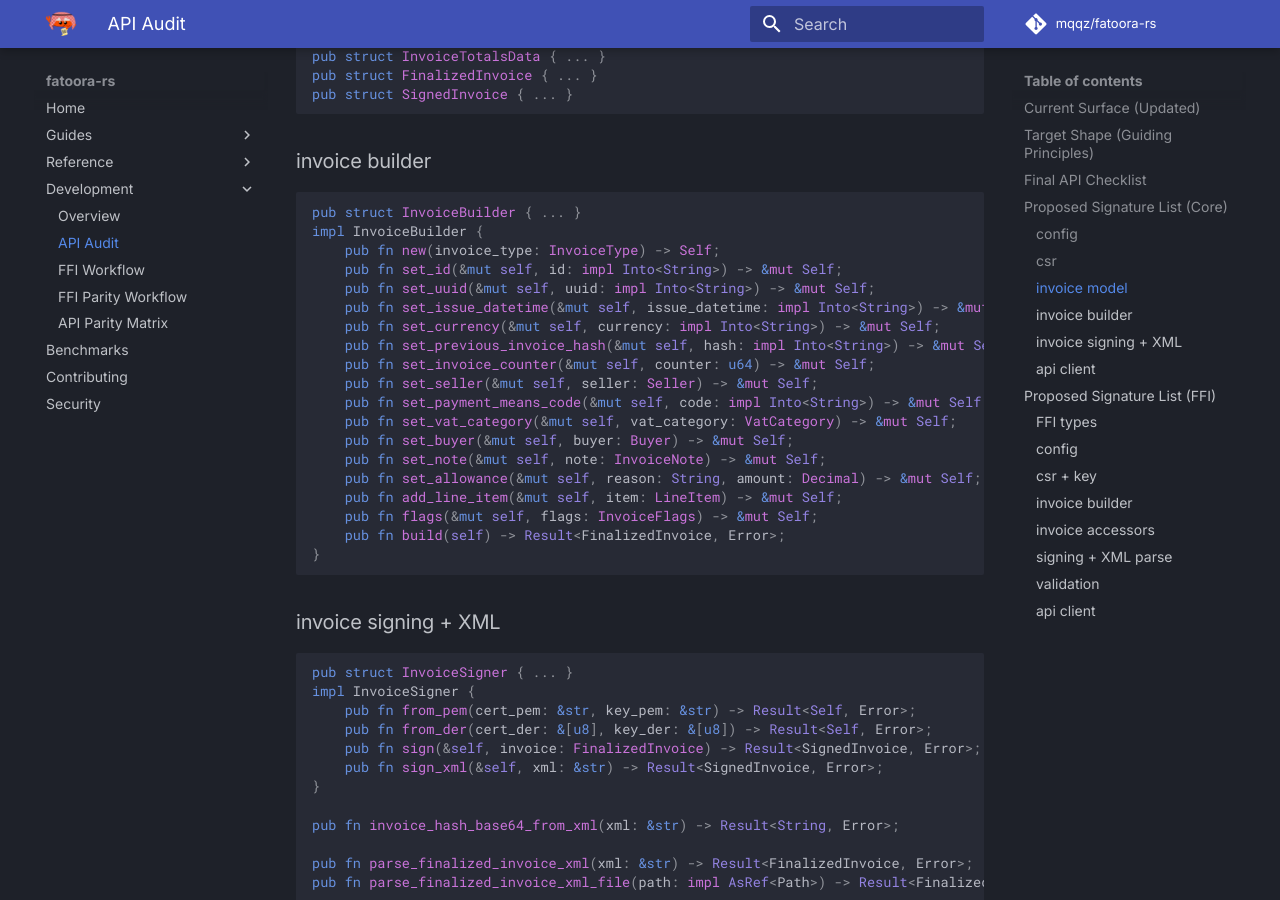
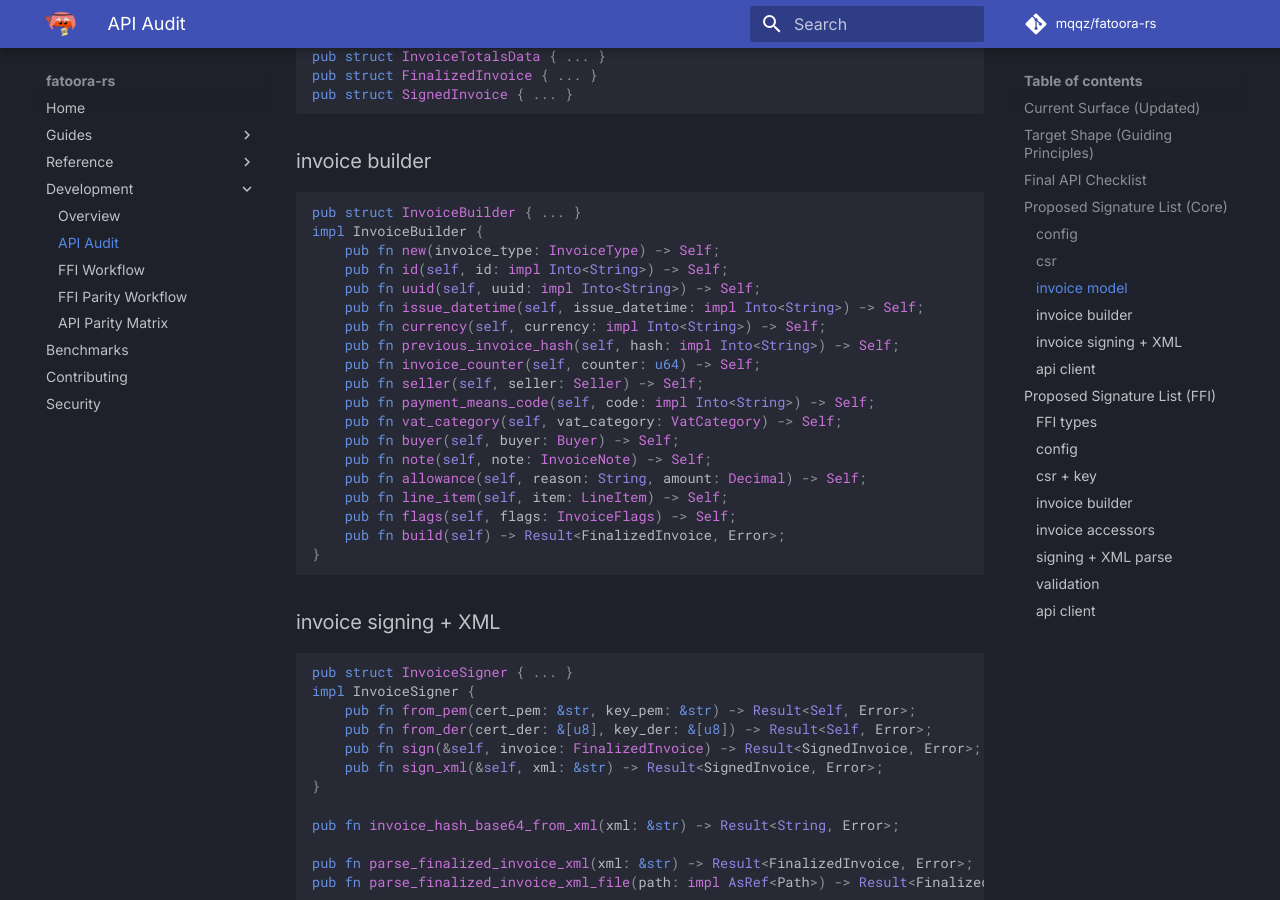
Before and after one commit to mqqz/fatoora-rs, an MkDocs documentation site: the page built from docs/development/api-audit.md, in a window 1280 px wide and 900 px high, scrolled down 3383 px. Built offline with MkDocs 1.6.1 and Material for MkDocs 9.7.7, drawn with Linux system fonts in a browser that asks for light colours; comment, search, counter and statistics services are not loaded.

Commit message:
refactor!: make invoice builders consume configuration
Use bare configuration names and move owned fields into the finalized
invoice. C and Python retain mutable handles through a private adapter;
build still consumes the handle on success or validation failure.

Cover chaining, conditional updates, allocation preservation, and FFI
failure paths. Update the builder reference and existing callers.

Refs #11

````diff
--- a/docs/development/api-audit.md
+++ b/docs/development/api-audit.md
@@ -119,20 +119,20 @@ pub struct SignedInvoice { ... }
 pub struct InvoiceBuilder { ... }
 impl InvoiceBuilder {
     pub fn new(invoice_type: InvoiceType) -> Self;
-    pub fn set_id(&mut self, id: impl Into<String>) -> &mut Self;
-    pub fn set_uuid(&mut self, uuid: impl Into<String>) -> &mut Self;
-    pub fn set_issue_datetime(&mut self, issue_datetime: impl Into<String>) -> &mut Self;
-    pub fn set_currency(&mut self, currency: impl Into<String>) -> &mut Self;
-    pub fn set_previous_invoice_hash(&mut self, hash: impl Into<String>) -> &mut Self;
-    pub fn set_invoice_counter(&mut self, counter: u64) -> &mut Self;
-    pub fn set_seller(&mut self, seller: Seller) -> &mut Self;
-    pub fn set_payment_means_code(&mut self, code: impl Into<String>) -> &mut Self;
-    pub fn set_vat_category(&mut self, vat_category: VatCategory) -> &mut Self;
-    pub fn set_buyer(&mut self, buyer: Buyer) -> &mut Self;
-    pub fn set_note(&mut self, note: InvoiceNote) -> &mut Self;
-    pub fn set_allowance(&mut self, reason: String, amount: Decimal) -> &mut Self;
-    pub fn add_line_item(&mut self, item: LineItem) -> &mut Self;
-    pub fn flags(&mut self, flags: InvoiceFlags) -> &mut Self;
+    pub fn id(self, id: impl Into<String>) -> Self;
+    pub fn uuid(self, uuid: impl Into<String>) -> Self;
+    pub fn issue_datetime(self, issue_datetime: impl Into<String>) -> Self;
+    pub fn currency(self, currency: impl Into<String>) -> Self;
+    pub fn previous_invoice_hash(self, hash: impl Into<String>) -> Self;
+    pub fn invoice_counter(self, counter: u64) -> Self;
+    pub fn seller(self, seller: Seller) -> Self;
+    pub fn payment_means_code(self, code: impl Into<String>) -> Self;
+    pub fn vat_category(self, vat_category: VatCategory) -> Self;
+    pub fn buyer(self, buyer: Buyer) -> Self;
+    pub fn note(self, note: InvoiceNote) -> Self;
+    pub fn allowance(self, reason: String, amount: Decimal) -> Self;
+    pub fn line_item(self, item: LineItem) -> Self;
+    pub fn flags(self, flags: InvoiceFlags) -> Self;
     pub fn build(self) -> Result<FinalizedInvoice, Error>;
 }
 ```
````
Also changed, not shown: docs/development/api-parity.md (+13 -13 lines), docs/reference/invoice-model.md (+57 -40 lines), 13 other files.
